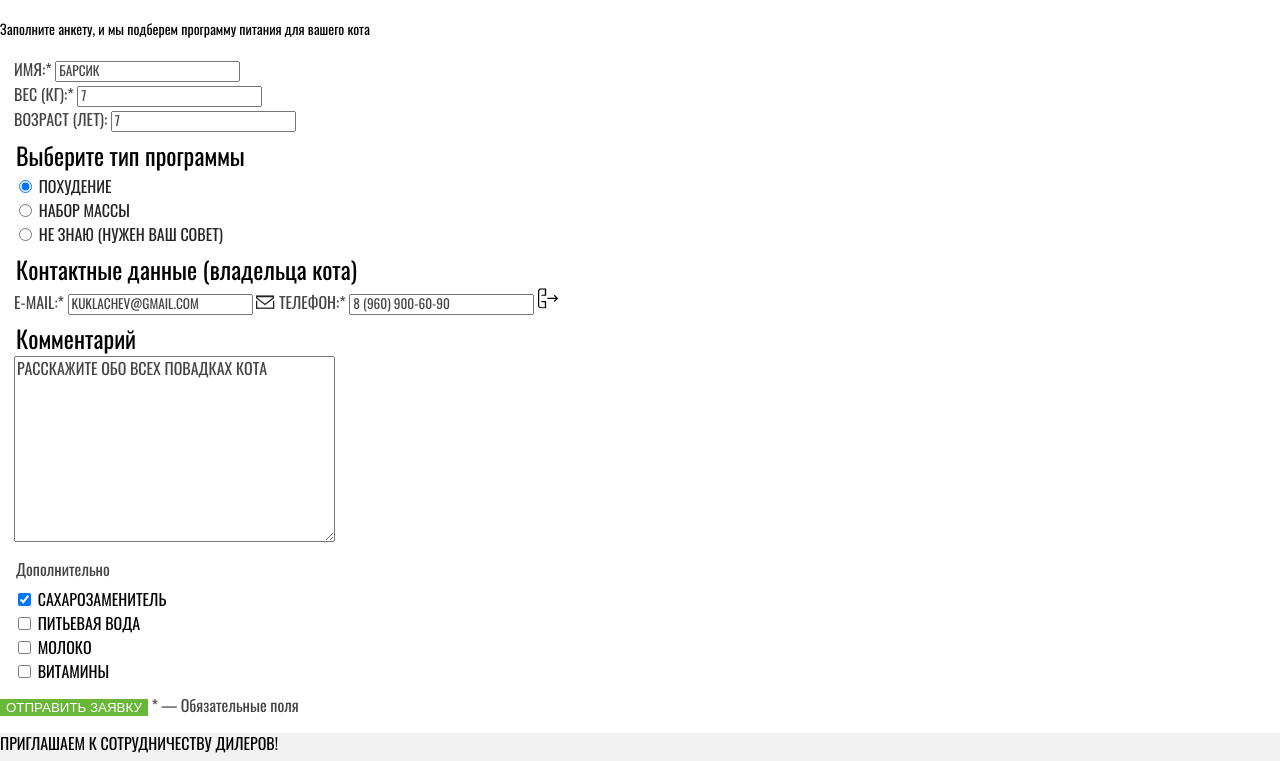
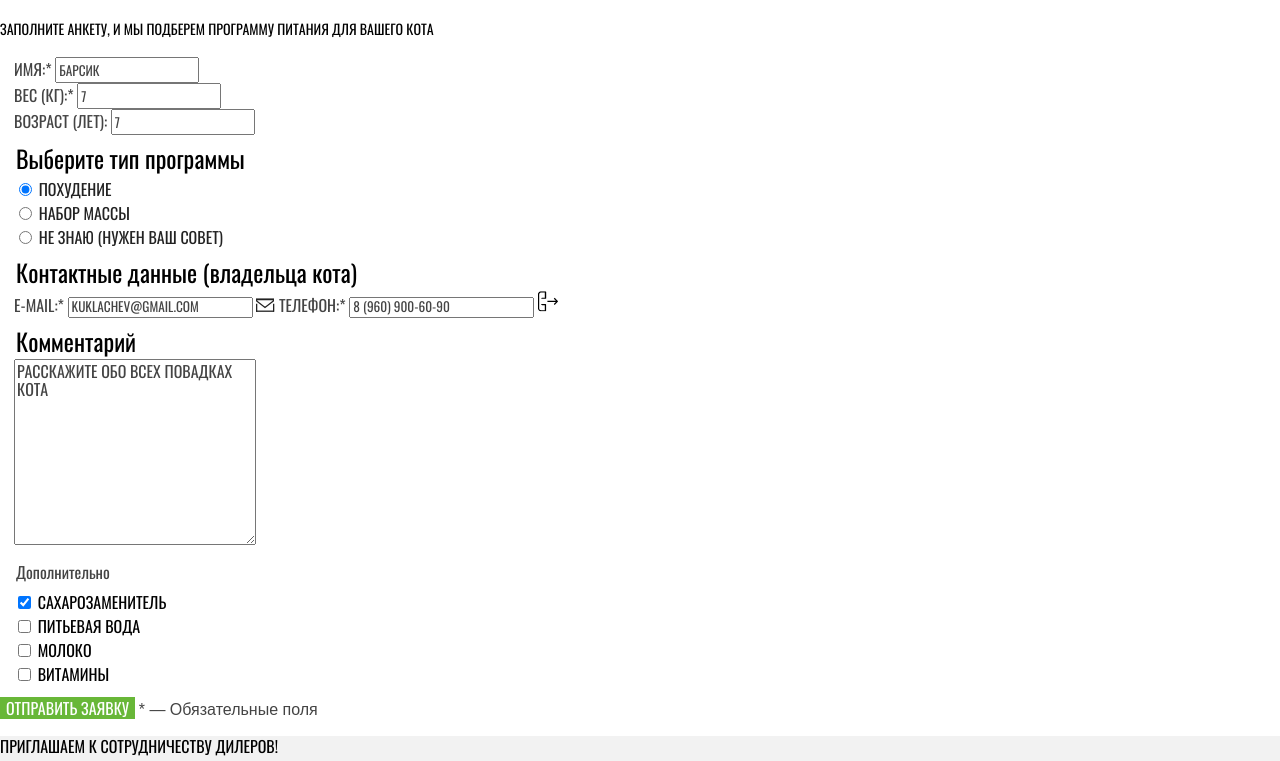
Before and after one commit to mrgilb/1406023-cat-energy-23, a website: page source/form.html in a window 1280 px wide. Shown: the part 191-952 px from the top of the page. Drawn offline with nearby package versions, Linux system fonts and the light colour scheme; files that its build step writes are made by us from their sources.

Commit message:
Правки по ДЗ

```diff
--- a/source/sass/additional-product.scss
+++ b/source/sass/additional-product.scss
@@ -16,6 +16,7 @@
   line-height: 16px;
   font-weight: 400;
   color: $alt-font_color;
+  text-transform: uppercase;
 }
 
 .additional-product__desc {
--- a/source/sass/alt-main-logo.scss
+++ b/source/sass/alt-main-logo.scss
@@ -0,0 +1,3 @@
+/* .alt-main-logo {
+  display: flex;
+} */
--- a/source/sass/cards.scss
+++ b/source/sass/cards.scss
@@ -16,6 +16,7 @@
   line-height: 20px;
   font-weight: 400;
   color: $alt-font_color;
+  text-transform: uppercase;
 }
 
 .cards__item a {
--- a/source/sass/catalog.scss
+++ b/source/sass/catalog.scss
@@ -0,0 +1,3 @@
+/* .catalog {
+  display: grid;
+} */
--- a/source/sass/index.scss
+++ b/source/sass/index.scss
@@ -0,0 +1,3 @@
+/* .index {
+  display: grid;
+} */
--- a/source/sass/logo.scss
+++ b/source/sass/logo.scss
@@ -0,0 +1,3 @@
+/* .logo {
+  display: flex;
+} */
--- a/source/sass/main-page.scss
+++ b/source/sass/main-page.scss
@@ -0,0 +1,3 @@
+/* .main-page {
+  display: grid;
+} */
--- a/source/sass/map.scss
+++ b/source/sass/map.scss
@@ -0,0 +1,3 @@
+/* .map {
+  width: 100%;
+} */
--- a/source/sass/select-of-prog.scss
+++ b/source/sass/select-of-prog.scss
@@ -10,6 +10,7 @@
   line-height: 18px;
   font-weight: 400;
   color: $alt-font_color;
+  text-transform: uppercase;
 }
 
 .select-of-prog__chapter {
@@ -43,6 +44,18 @@
   color: $main-font_color;
 }
 
+.select-of-prog__label [type="text"] {
+  font-family: $main-font;
+  text-transform: uppercase;
+  color: $main-font_color;
+}
+
+.select-of-prog__label [type="number"] {
+  font-family: $main-font;
+  text-transform: uppercase;
+  color: $main-font_color;
+}
+
 .select-of-prog__label--radio {
   color: $font-color_radio;
 }
@@ -52,6 +65,7 @@
 }
 
 .select-of-prog__comment {
+  font-family: $main-font;
   font-size: 16px;
   line-height: 18px;
   font-weight: 400;
@@ -63,3 +77,15 @@
   font-family: $main-font;
   color: $main-font_color;
 }
+
+
+.select-of-prog__button {
+  font-family: $main-font;
+  font-size: 16px;
+  line-height: 20px;
+  font-weight: 400;
+}
+
+.select-of-prog__aside {
+  font-family: $alt-font;
+}
--- a/source/sass/social-list.scss
+++ b/source/sass/social-list.scss
@@ -0,0 +1,3 @@
+.social-list {
+  list-style: none;
+}
--- a/source/sass/wrapper.scss
+++ b/source/sass/wrapper.scss
@@ -0,0 +1,3 @@
+/* .wrapper {
+  margin: 0 auto;
+} */
```
